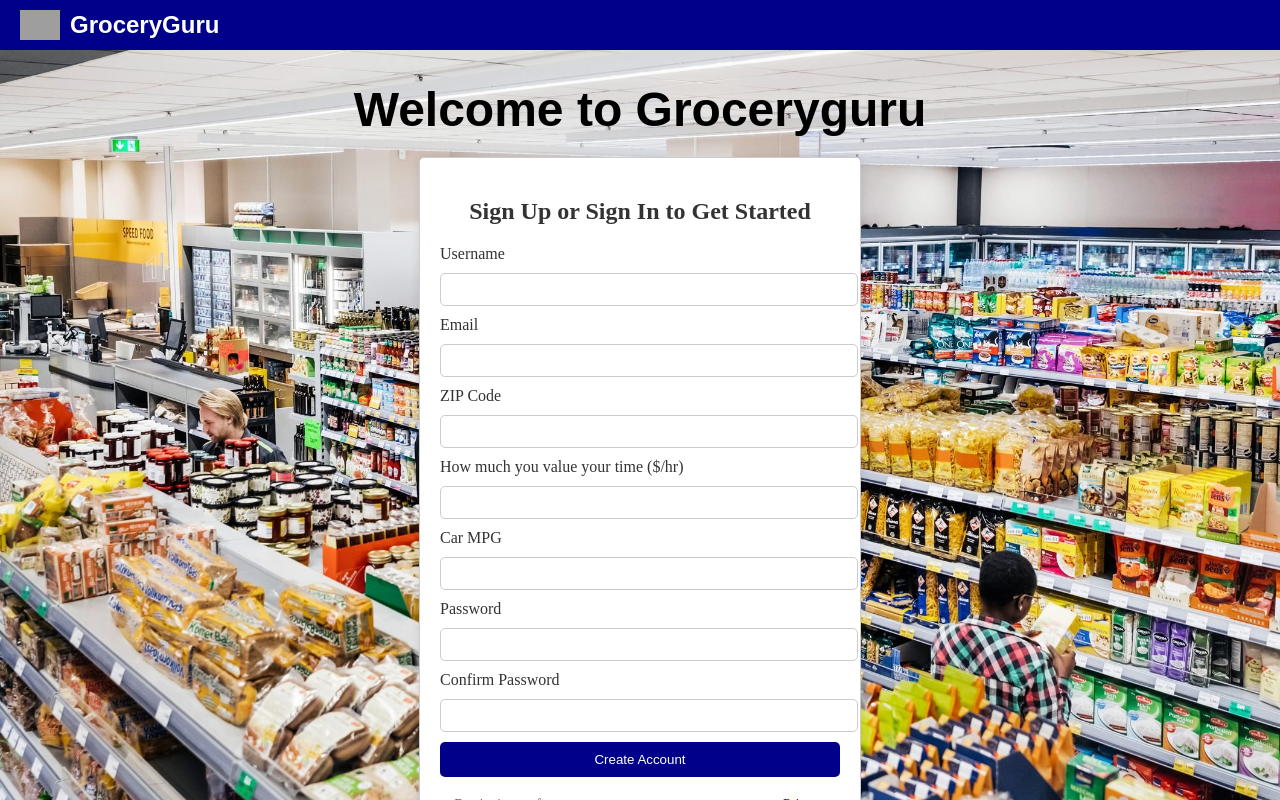
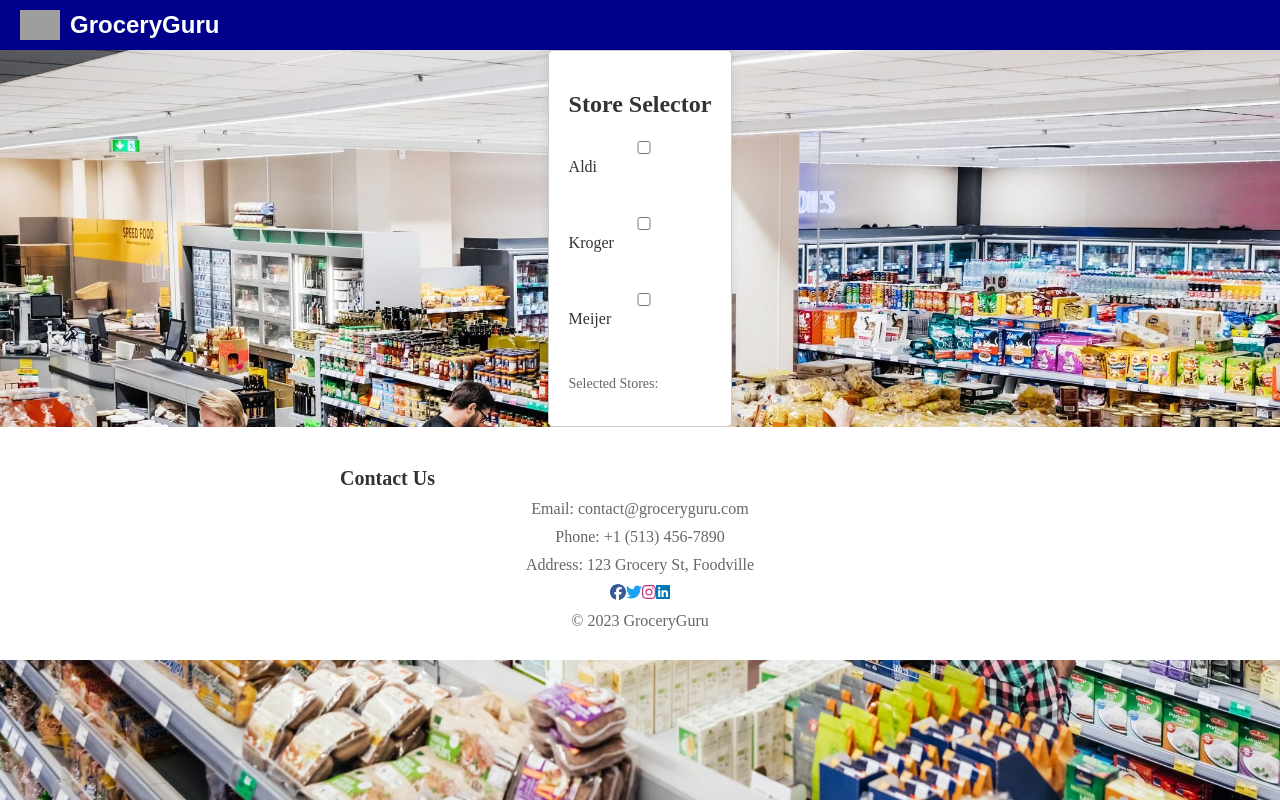
Before and after one commit to dionabou/GroceryGuruWeb, a React (Create React App) app: page / in a window 1280 px wide. Shown: the top 800 px of the page. Built offline with nearby package versions, Linux system fonts and the light colour scheme; grey boxes are pictures that could not be loaded.

Commit message:
Page is done

```diff
--- a/src/App.js
+++ b/src/App.js
@@ -6,21 +6,20 @@
 import SignUp from './pages/SignUp';
 import Footer from './components/Footer';
 import Login from './pages/Login';
+import StoreSelector from './pages/StoreSelector';
+import Categories from './pages/Categories';
 
 function App() {
   return (
     <div className="App">
       <Router>
-       { <Navbar/> }
+        <Navbar />
         <Routes>
-          <Route path="/" exact Component={SignUp}/>
-          {/* <Route path="/Home" exact component={Home} /> */}
+        <Route path="/" exact Component={StoreSelector}/>
+          {/* <Route path="/Home" element={<Home />} /> */}
         </Routes>
-       </Router>
-       <label htmlFor=""></label>
-       <label htmlFor=""></label>
-       <label htmlFor=""></label>
-       <Footer/>
+      </Router>
+      <Footer />
     </div>
   );
 }
--- /dev/null
+++ b/src/pages/Categories.js
@@ -0,0 +1,66 @@
+import React, { useState } from 'react';
+import "../styles/Categories.css";
+
+function Categories() {
+  const mainCategories = ['Dairy', 'Meat', 'Paper Products', 'Fruits', 'Vegetables'];
+
+  const subcategories = {
+    Dairy: ['Eggs', 'Milk'],
+    Meat: ['Beef', 'Chicken'],
+    'Paper Products': ['Toilet Paper', 'Paper Towels'],
+    Fruits: ['Apples', 'Bananas'],
+    Vegetables: ['Potatoes', 'Onions', 'Lettuce', 'Tomatoes'],
+  };
+
+  const [selectedCategory, setSelectedCategory] = useState(null);
+  const [selectedSubcategories, setSelectedSubcategories] = useState([]);
+
+  const handleCategoryClick = (category) => {
+    if (selectedCategory === category) {
+      setSelectedCategory(null);
+    } else {
+      setSelectedCategory(category);
+    }
+    setSelectedSubcategories([]); // Clear selected subcategories when a new main category is clicked
+  };
+
+  const handleCheckboxChange = (subcategory) => {
+    setSelectedSubcategories((prevSelected) => {
+      if (prevSelected.includes(subcategory)) {
+        return prevSelected.filter((item) => item !== subcategory);
+      } else {
+        return [...prevSelected, subcategory];
+      }
+    });
+  };
+
+  return (
+    <div className="container">
+      <h2>Categories</h2>
+      {mainCategories.map((category) => (
+        <div key={category}>
+          <h3 onClick={() => handleCategoryClick(category)}>{category}</h3>
+          {selectedCategory === category && (
+            <ul>
+              {subcategories[category].map((subcategory) => (
+                <li key={subcategory}>
+                  <label>
+                    <input
+                      type="checkbox"
+                      value={subcategory}
+                      checked={selectedSubcategories.includes(subcategory)}
+                      onChange={() => handleCheckboxChange(subcategory)}
+                    />
+                    {subcategory}
+                  </label>
+                </li>
+              ))}
+            </ul>
+          )}
+        </div>
+      ))}
+    </div>
+  );
+}
+
+export default Categories;
--- /dev/null
+++ b/src/pages/StoreSelector.js
@@ -0,0 +1,55 @@
+import React, { useState } from 'react';
+import "../styles/StoreSelector.css";
+
+function StoreSelector() {
+  const [selectedStores, setSelectedStores] = useState([]);
+
+  const handleStoreSelection = (store) => {
+    if (selectedStores.includes(store)) {
+      // If the store is already selected, remove it
+      setSelectedStores(selectedStores.filter(s => s !== store));
+    } else {
+      // If the store is not selected, add it
+      setSelectedStores([...selectedStores, store]);
+    }
+  }
+
+  return (
+    <div className="StoreSelector-container"> {/* Apply the style here */}
+      <h2>Store Selector</h2>
+      <label>
+        <input
+          type="checkbox"
+          value="Aldi"
+          checked={selectedStores.includes('Aldi')}
+          onChange={() => handleStoreSelection('Aldi')}
+        />
+        Aldi
+      </label>
+      <br />
+      <label>
+        <input
+          type="checkbox"
+          value="Kroger"
+          checked={selectedStores.includes('Kroger')}
+          onChange={() => handleStoreSelection('Kroger')}
+        />
+        Kroger
+      </label>
+      <br />
+      <label>
+        <input
+          type="checkbox"
+          value="Meijer"
+          checked={selectedStores.includes('Meijer')}
+          onChange={() => handleStoreSelection('Meijer')}
+        />
+        Meijer
+      </label>
+      <br />
+      <p>Selected Stores: {selectedStores.join(', ')}</p>
+    </div>
+  );
+}
+
+export default StoreSelector;
--- /dev/null
+++ b/src/styles/Categories.css
@@ -0,0 +1,78 @@
+/* Categories.css */
+
+/* Container styles */
+.container {
+    max-width: 800px; /* Increase the max-width for a wider container */
+    margin: 0 auto;
+    padding: 20px;
+    border: 1px solid #ccc;
+    border-radius: 5px;
+    background-color: #fff;
+    box-shadow: 0 0 10px rgba(0, 0, 0, 0.1);
+}
+
+/* Heading styles */
+h2 {
+    font-size: 24px;
+    margin-bottom: 20px;
+    color: #333;
+}
+
+h3 {
+    font-size: 20px;
+    margin-bottom: 10px;
+    color: #333;
+    cursor: pointer; /* Add cursor pointer for better UX */
+    text-align: left; /* Move categories heading to the left */
+}
+
+/* List styles */
+ul {
+    list-style-type: none;
+    padding: 0;
+    margin-left: 0; /* Move the categories list to the left */
+    padding-left: 0;
+}
+
+li {
+    margin-bottom: 8px;
+}
+/* Categories.css */
+
+/* Container styles */
+.container {
+    max-width: 800px; /* Increase the max-width for a wider container */
+    margin: 0 auto;
+    padding: 20px;
+    border: 1px solid #ccc;
+    border-radius: 5px;
+    background-color: #fff;
+    box-shadow: 0 0 10px rgba(0, 0, 0, 0.1);
+}
+
+/* Heading styles */
+h2 {
+    font-size: 24px;
+    margin-bottom: 20px;
+    color: #333;
+}
+
+h3 {
+    font-size: 20px;
+    margin-bottom: 10px;
+    color: #333;
+    cursor: pointer; /* Add cursor pointer for better UX */
+    text-align: left; /* Move categories heading to the left */
+}
+
+/* List styles */
+ul {
+    list-style-type: none;
+    padding: 0;
+    margin-left: 0; /* Move the categories list to the left */
+    padding-left: 0;
+}
+
+li {
+    margin-bottom: 8px;
+}
--- /dev/null
+++ b/src/styles/StoreSelector.css
@@ -0,0 +1,79 @@
+/* StoreSelector.css */
+
+/* Styles for the title "Store Selector" */
+.page-title {
+    font-family: 'Algerian', sans-serif; /* Apply Algerian font */
+    font-size: 48px; /* Increase font size to make it bigger */
+    margin-bottom: 20px; /* Add margin at the bottom of the title */
+    text-align: center; /* Center the text horizontally */
+}
+
+/* Container styles - Apply styles similar to Categories container */
+.StoreSelector-container {
+    max-width: 800px; /* Increase the max-width for a wider container */
+    margin: 0 auto;
+    padding: 20px;
+    border: 1px solid #ccc;
+    border-radius: 5px;
+    background-color: #fff; /* Set the background color to white */
+    box-shadow: 0 0 10px rgba(0, 0, 0, 0.1);
+    text-align: left; /* Align text to the left */
+}
+
+/* Heading styles */
+h2 {
+    font-size: 24px;
+    margin-bottom: 20px;
+    color: #333;
+}
+
+/* Form styles */
+form {
+    text-align: left;
+}
+
+label {
+    display: block;
+    margin: 10px 0;
+    font-size: 16px;
+    color: #333;
+}
+
+input {
+    width: 100%;
+    padding: 8px;
+    border: 1px solid #ccc;
+    border-radius: 5px;
+}
+
+/* Button styles */
+button {
+    width: 100%;
+    padding: 10px;
+    background-color: darkblue;
+    color: #fff;
+    border: none;
+    border-radius: 5px;
+    cursor: pointer;
+}
+
+button:hover {
+    background-color: darkblue;
+}
+
+/* Paragraph styles */
+p {
+    font-size: 14px;
+    margin-top: 20px;
+    color: #666;
+}
+
+/* Link styles */
+a {
+    text-decoration: none;
+    color: blue;
+}
+
+a:hover {
+    text-decoration: underline;
+}
```
